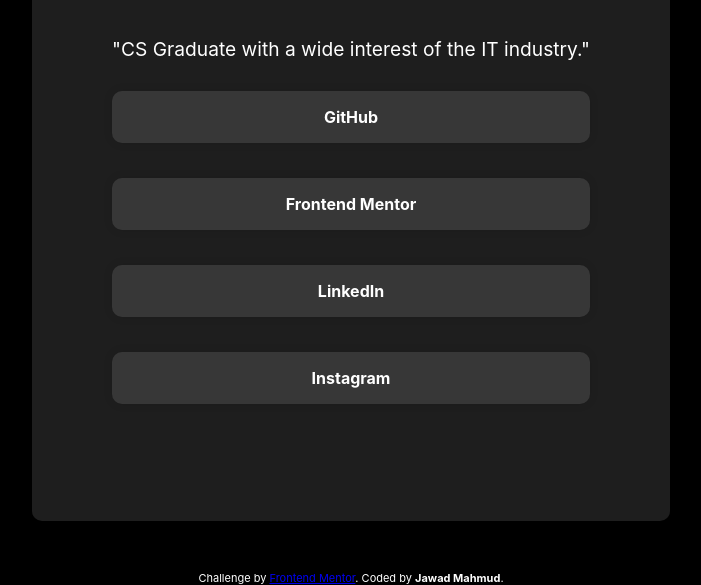
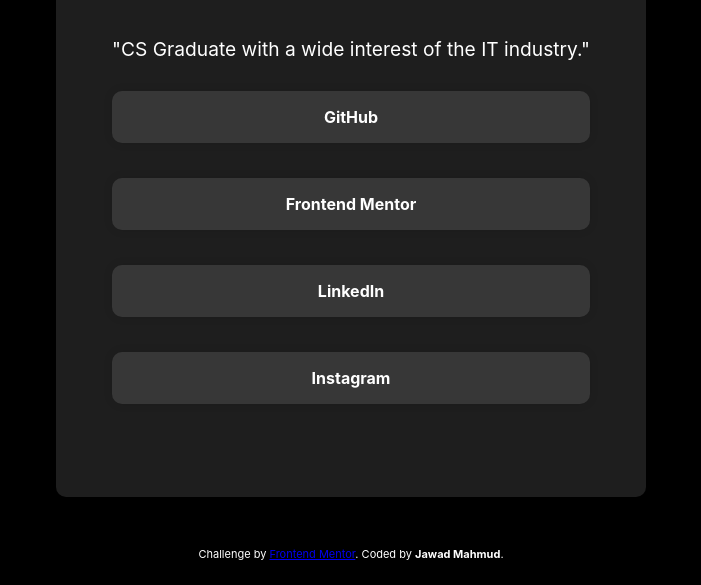
Before and after one commit to JawadM2002/social-links-profiles-frontendmentor, a plain HTML site: page index.html in a window 1280 px wide. Shown: the part 248-833 px from the top of the page, without its empty margins (289-990 px from the left). After the commit the page ends 809 px from the top, so only its background shows below. Drawn offline with Linux system fonts and the light colour scheme.

Commit message:
Update styles.css

```diff
--- a/styles.css
+++ b/styles.css
@@ -17,7 +17,7 @@ body {
 
 .profile-info {
     background-color: #1e1e1e;
-    padding: 5rem;
+    padding: 3.5rem;
     border-radius: 10px;
     box-shadow: 0 0 10px rgba(0, 0, 0, 0.1);
     text-align: center;
```
